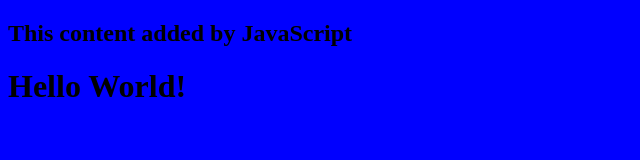
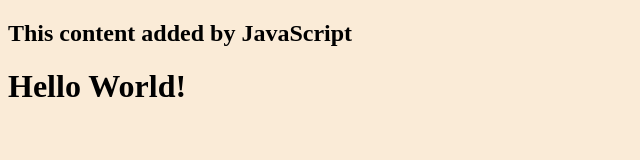
Before and after one commit to gelkik/My_Personal_Website, a plain HTML site: page index.html in a window 1280 px wide. Shown: the whole page, without its empty margins (0-640 px from the left). Drawn offline with Linux system fonts and the light colour scheme.

Commit message:
commit tree c3f660de612af0a6b9d3e28af274904846efebc8

```diff
--- a/style.css
+++ b/style.css
@@ -1,3 +1,3 @@
 body {
-    background: blue;
+    background-color: antiquewhite;
 }
```
